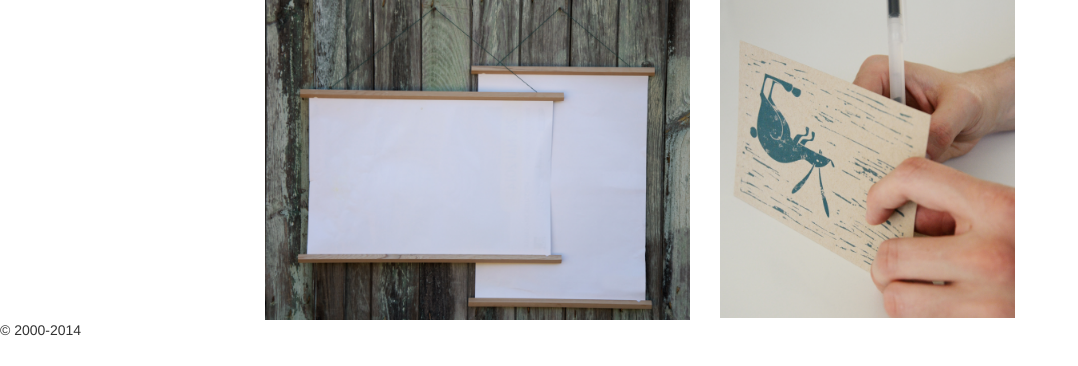
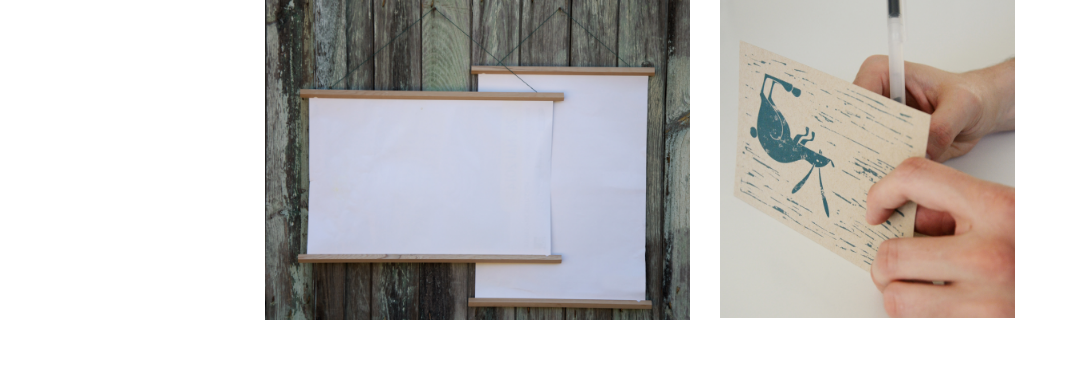
Before and after one commit to roosnic1/inuk, a PHP site: page /index.php in a window 1280 px wide. Shown: the part 434-800 px from the top of the page, without its empty margins (0-1078 px from the left). Run offline with PHP 8.4, Linux system fonts and the light colour scheme; some libraries are stand-ins or nearby versions; some web fonts are replaced.

Commit message:
removed copyright

```diff
--- a/app/_/inc/footer.php
+++ b/app/_/inc/footer.php
@@ -1,3 +1,3 @@
 <footer id="SiteFooter">
-	&copy; 2000-<?php echo date('Y'); ?>
+
 </footer>
```
